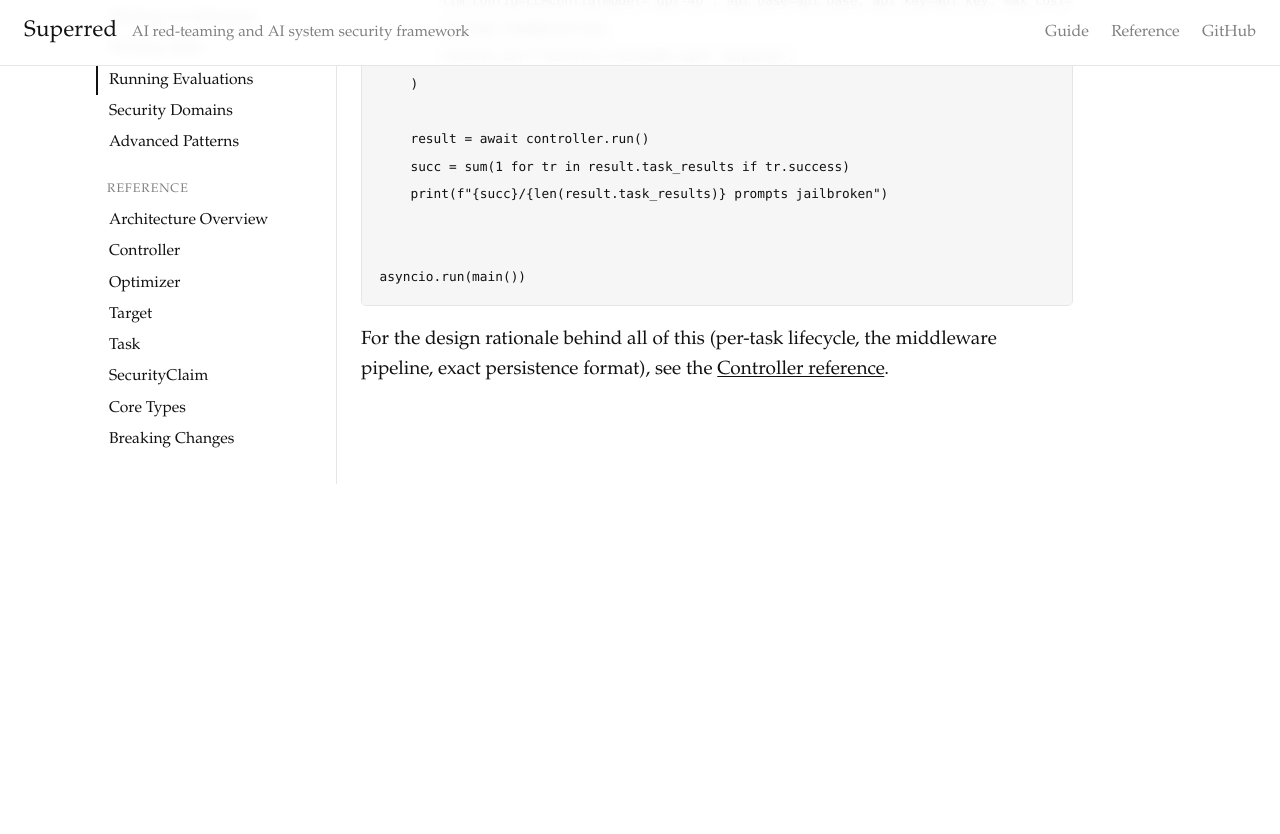
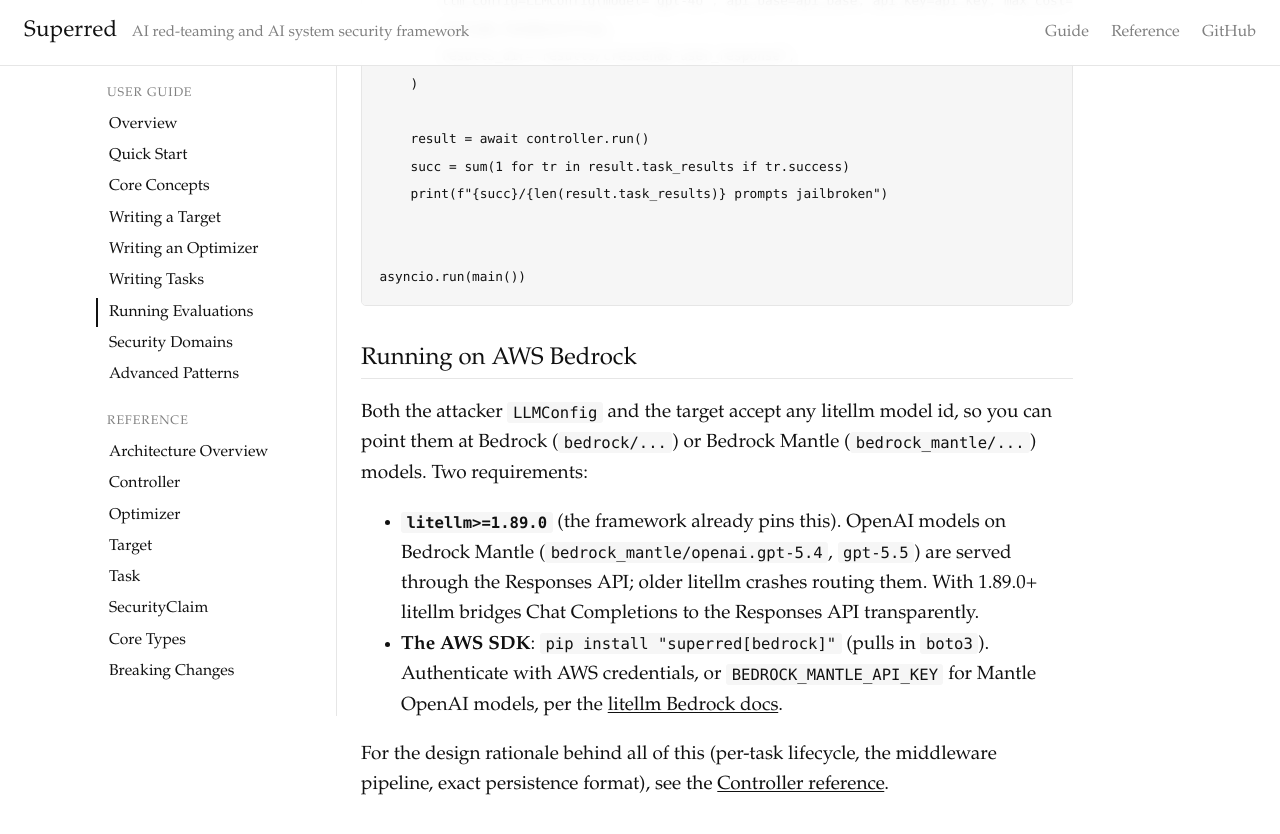
Before and after one commit to RoldSI/superred, a Jekyll site: the page built from docs/guide/running-evaluations.md, in a window 1280 px wide and 900 px high, scrolled down 8188 px. Shown: the top 834 px of the window. Built offline with Jekyll 4.4.1, drawn with Linux system fonts in a browser that asks for light colours; before the commit the page ends 8672 px from its top, so only the background shows below that.

Commit message:
fix(llm): support Bedrock Mantle Responses-API models via litellm>=1.89.0
OpenAI models on AWS Bedrock Mantle (bedrock_mantle/openai.gpt-5.4, gpt-5.5)
are served through the Responses API, which litellm represents as
mode="responses" in its cost map. litellm has a bedrock_mantle chat handler
but no native responses handler, so it routes these models through its
chat<->responses bridge.

In litellm < 1.89.0 that bridge is circular and crashes in every path
(async acompletion/aresponses raise "functools.partial() got multiple values
for keyword argument 'acompletion'"; sync completion/responses recurse to the
stack limit). This is why the optimizer's LLMClient and the chatbot target
could not drive these models. Verified by bisection: 1.88.0 broken, 1.89.0
fixed (reaches the Bedrock endpoint).

Fix: bump the pin to litellm>=1.89.0. With the bridge fixed, acompletion with
a chat messages list transparently calls the Responses API and returns a
normal ModelResponse with usage preserved, so LLMClient.complete() needs no
per-model branching and budget tracking is unaffected. Add a `bedrock` extra
(boto3) since litellm only ships the AWS SDK in its `proxy` extra. All 475
framework tests pass on litellm 1.89.4.

````diff
--- a/docs/guide/running-evaluations.md
+++ b/docs/guide/running-evaluations.md
@@ -316,5 +316,20 @@
 asyncio.run(main())
 ```
 
+## Running on AWS Bedrock
+
+Both the attacker `LLMConfig` and the target accept any litellm model id, so you
+can point them at Bedrock (`bedrock/...`) or Bedrock Mantle (`bedrock_mantle/...`)
+models. Two requirements:
+
+- **`litellm>=1.89.0`** (the framework already pins this). OpenAI models on
+  Bedrock Mantle (`bedrock_mantle/openai.gpt-5.4`, `gpt-5.5`) are served through
+  the Responses API; older litellm crashes routing them. With 1.89.0+ litellm
+  bridges Chat Completions to the Responses API transparently.
+- **The AWS SDK**: `pip install "superred[bedrock]"` (pulls in `boto3`).
+  Authenticate with AWS credentials, or `BEDROCK_MANTLE_API_KEY` for Mantle
+  OpenAI models, per the
+  [litellm Bedrock docs](https://docs.litellm.ai/docs/providers/bedrock_mantle).
+
 For the design rationale behind all of this (per-task lifecycle, the middleware
 pipeline, exact persistence format), see the [Controller reference](/reference/controller).
````
Also changed, not shown: docs/guide/writing-an-optimizer.md (+6 -0 lines), pyproject.toml (+9 -1 lines), 1 other file.
